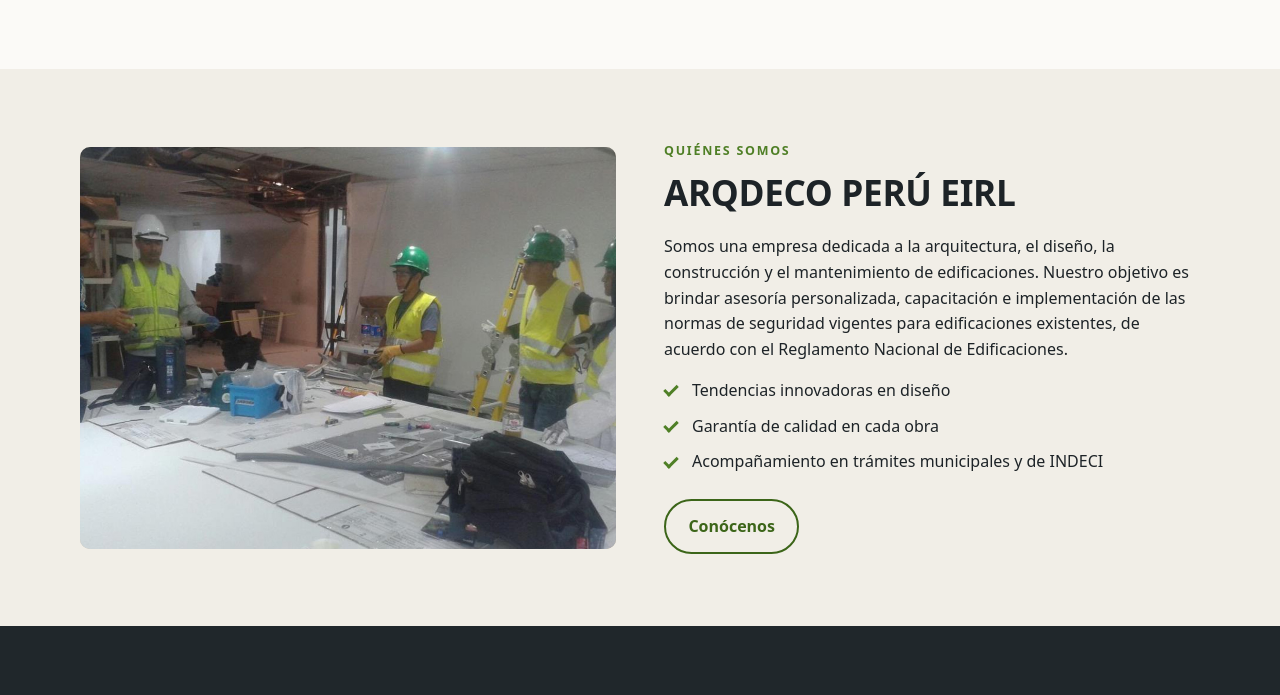
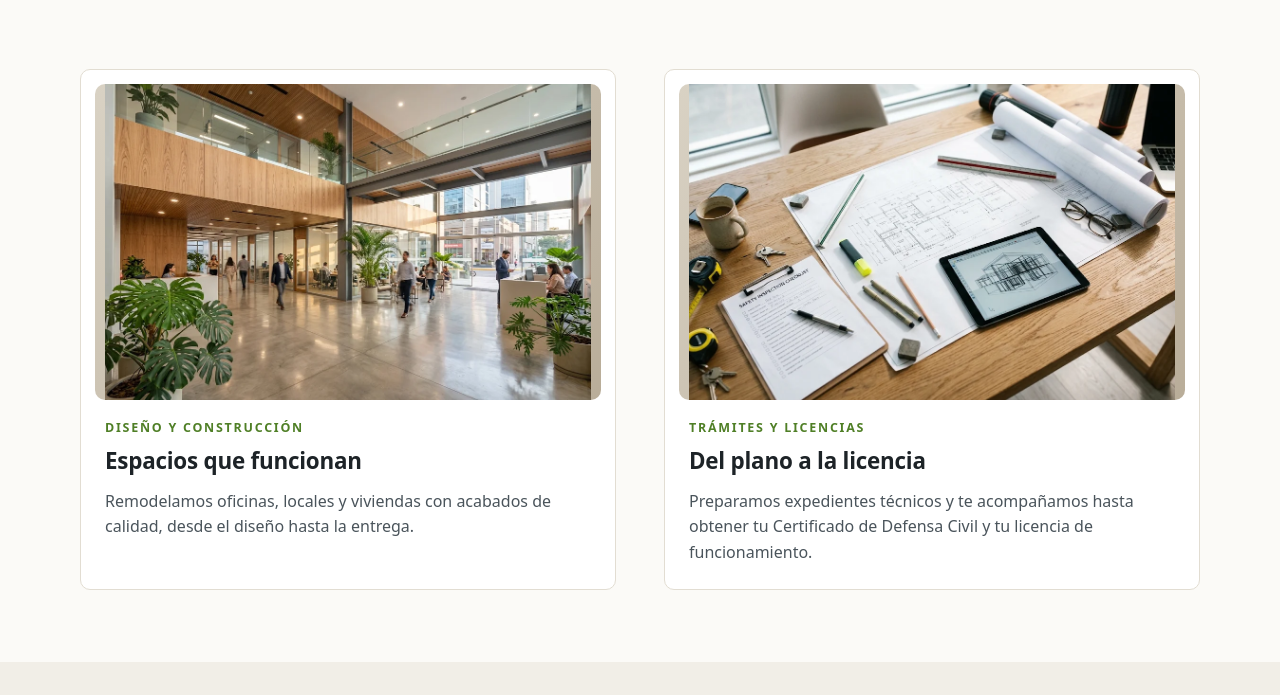
Before and after one commit to betojarap/Arqdeco-web, an Astro site: page / in a window 1280 px wide. Shown: the part 1357-2052 px from the top of the page. Built offline with nearby package versions, Linux system fonts and the light colour scheme; Astro itself is replaced by a stand-in of ours.

Commit message:
Nuevas imágenes en la página principal
Portada y Quiénes somos con las imágenes nuevas, y una sección con
dos tarjetas destacadas (remodelación y expedientes) que enlazan a Servicios.

Co-Authored-By: Claude Opus 5.5 <noreply@anthropic.com>
Claude-Session: https://claude.ai/code/session_01U1WNTcTS7ReVWt3JAYnN7o

```diff
--- a/src/pages/index.astro
+++ b/src/pages/index.astro
@@ -6,7 +6,7 @@ import { site, services, yearsOfExperience } from '../data/site';
 const years = yearsOfExperience();
 ---
 <Base>
-  <section class="hero" style="--hero-img:url(/img/galeria/gal-02.jpg)">
+  <section class="hero" style="--hero-img:url(/img/portada.webp)">
     <div class="container">
       <span class="eyebrow" style="color:#b9e07f">Arquitectura · Construcción · Licencias</span>
       <h1>Contamos con la experiencia que tus proyectos necesitan.</h1>
@@ -35,9 +35,30 @@ const years = yearsOfExperience();
     </div>
   </section>
 
+  <section class="section" style="padding-top:0">
+    <div class="container grid grid-2" style="align-items:stretch">
+      <a class="feature" href="/servicios/#servicios-generales">
+        <Photo src="/img/remodelacion.webp" alt="Oficina corporativa remodelada" ratio="16 / 10" />
+        <div>
+          <span class="eyebrow">Diseño y construcción</span>
+          <h3>Espacios que funcionan</h3>
+          <p>Remodelamos oficinas, locales y viviendas con acabados de calidad, desde el diseño hasta la entrega.</p>
+        </div>
+      </a>
+      <a class="feature" href="/servicios/#expedientes-tecnicos">
+        <Photo src="/img/expediente.webp" alt="Planos y lista de inspección de seguridad sobre un escritorio" ratio="16 / 10" />
+        <div>
+          <span class="eyebrow">Trámites y licencias</span>
+          <h3>Del plano a la licencia</h3>
+          <p>Preparamos expedientes técnicos y te acompañamos hasta obtener tu Certificado de Defensa Civil y tu licencia de funcionamiento.</p>
+        </div>
+      </a>
+    </div>
+  </section>
+
   <section class="section alt">
     <div class="container grid grid-2">
-      <Photo src="/img/galeria/gal-14.jpg" alt="Equipo de Arqdeco trabajando en una obra" />
+      <Photo src="/img/quienessomos.webp" alt="Equipo de ingenieros revisando planos en obra" />
       <div>
         <span class="eyebrow">Quiénes somos</span>
         <h2>{site.legalName}</h2>
--- a/src/styles/global.css
+++ b/src/styles/global.css
@@ -159,3 +159,8 @@ a.card:hover { transform: translateY(-3px); box-shadow: 0 10px 30px rgba(0,0,0,.
 @media (max-width: 600px) { .card { padding: 22px; } .section { padding: 56px 0; } }
 .brand-logo { height: 44px; width: auto; }
 .footer-logo { display: inline-block; background: #fff; padding: 8px 12px; border-radius: 8px; }
+.feature { display: grid; align-content: start; gap: 18px; text-decoration: none; color: inherit; background: #fff; border: 1px solid var(--line); border-radius: var(--radius); padding: 14px 14px 24px; transition: transform .2s, box-shadow .2s; }
+.feature:hover { transform: translateY(-3px); box-shadow: 0 10px 30px rgba(0,0,0,.07); }
+.feature > div { padding: 0 10px; }
+.feature h3 { font-size: 1.4rem; }
+.feature p { color: var(--ink-soft); margin: 0; }
```
